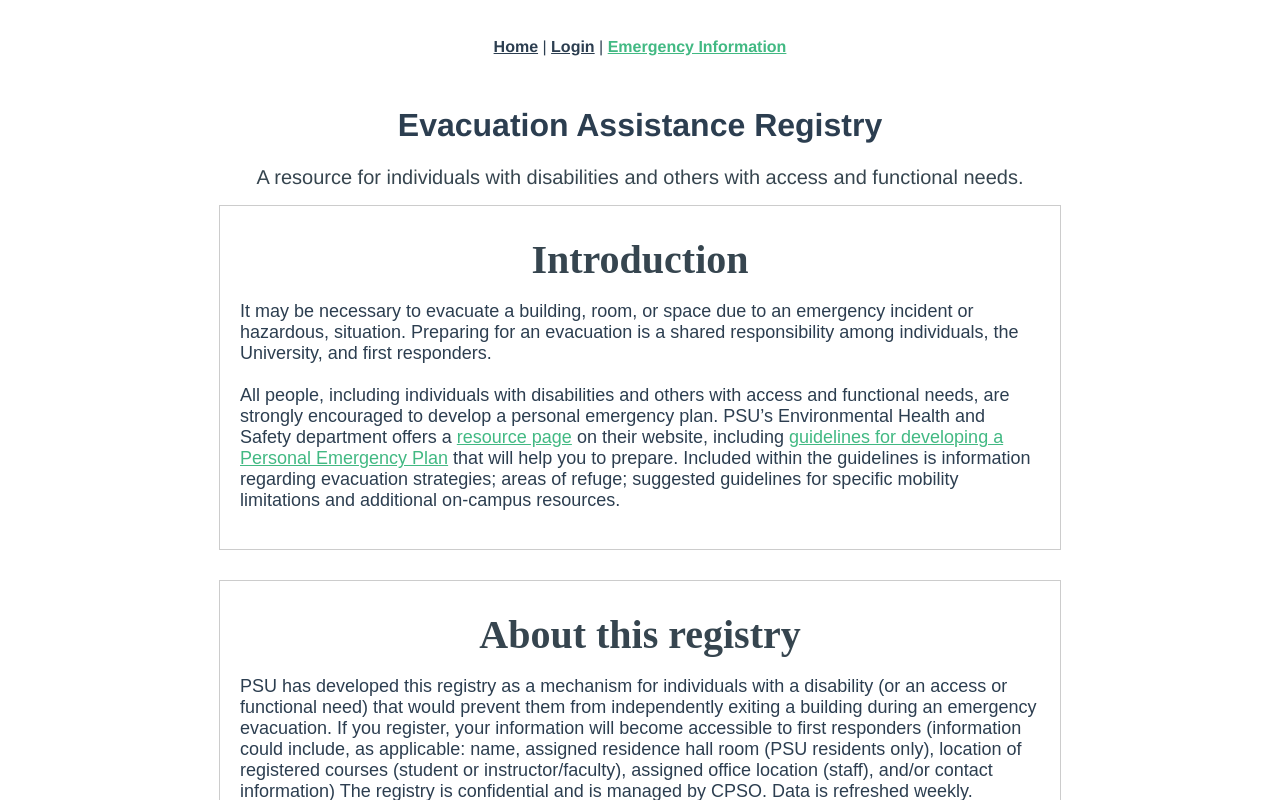
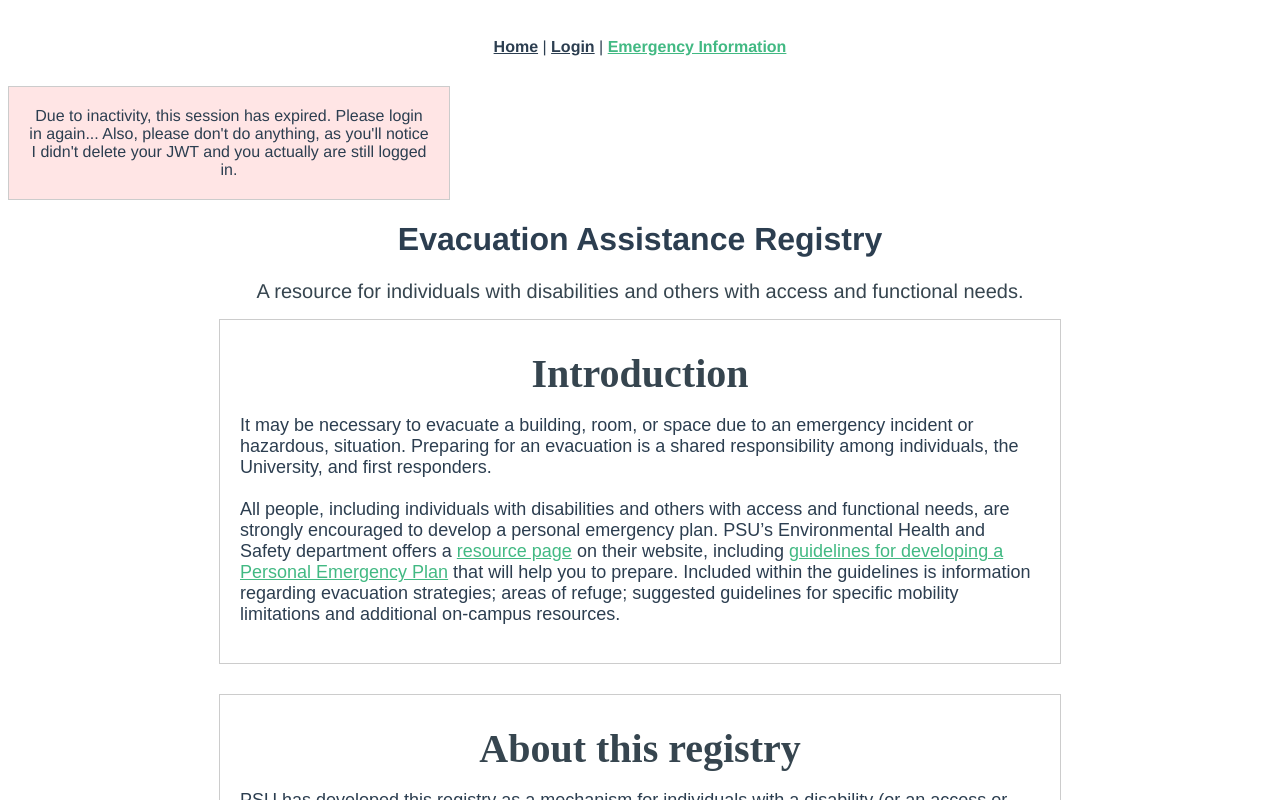
Before and after one commit to psu-oit-capstone/emp-front-end, a Vue app: page /emergency-information in a window 1280 px wide. Shown: the top 800 px of the page. Built offline with nearby package versions, Linux system fonts and the light colour scheme.

Commit message:
Added TimeoutPopup component & placed on information page.

```diff
--- /dev/null
+++ b/src/components/TimeoutPopup.vue
@@ -0,0 +1,25 @@
+<template>
+  <div class="boxed" id="timeout-popup">
+    Due to inactivity, this session has expired. Please login in again...
+    Also, please don't do anything, as you'll notice I didn't delete
+    your JWT and you actually are still logged in.
+  </div>
+</template>
+
+
+<script>
+export default {
+  name: 'TimeoutPopup'
+}
+
+</script>
+
+
+<!-- Add "scoped" attribute to limit CSS to this component only -->
+<style scoped>
+#timeout-popup {
+  width: 400px;
+  padding: 20px;
+  background-color: rgba(255,0,0,0.1);
+}
+</style>
--- a/src/views/EmergencyInformation.vue
+++ b/src/views/EmergencyInformation.vue
@@ -1,11 +1,14 @@
 <template>
   <div id="emergency-information">
+    <TimeoutPopup />
     <EvacAssist />
     <AlertsInformation />
   </div>
 </template>
 
 <script>
+import TimeoutPopup from '@/components/TimeoutPopup.vue'
+
 import EvacAssist from '@/components/EvacAssist.vue'
 import AlertsInformation from '@/components/AlertsInformation.vue'
 
@@ -13,7 +16,8 @@ export default {
   name: 'EmergencyInformation',
   components: {
     EvacAssist,
-    AlertsInformation
+    AlertsInformation,
+    TimeoutPopup,
   }
 }
 </script>
```
